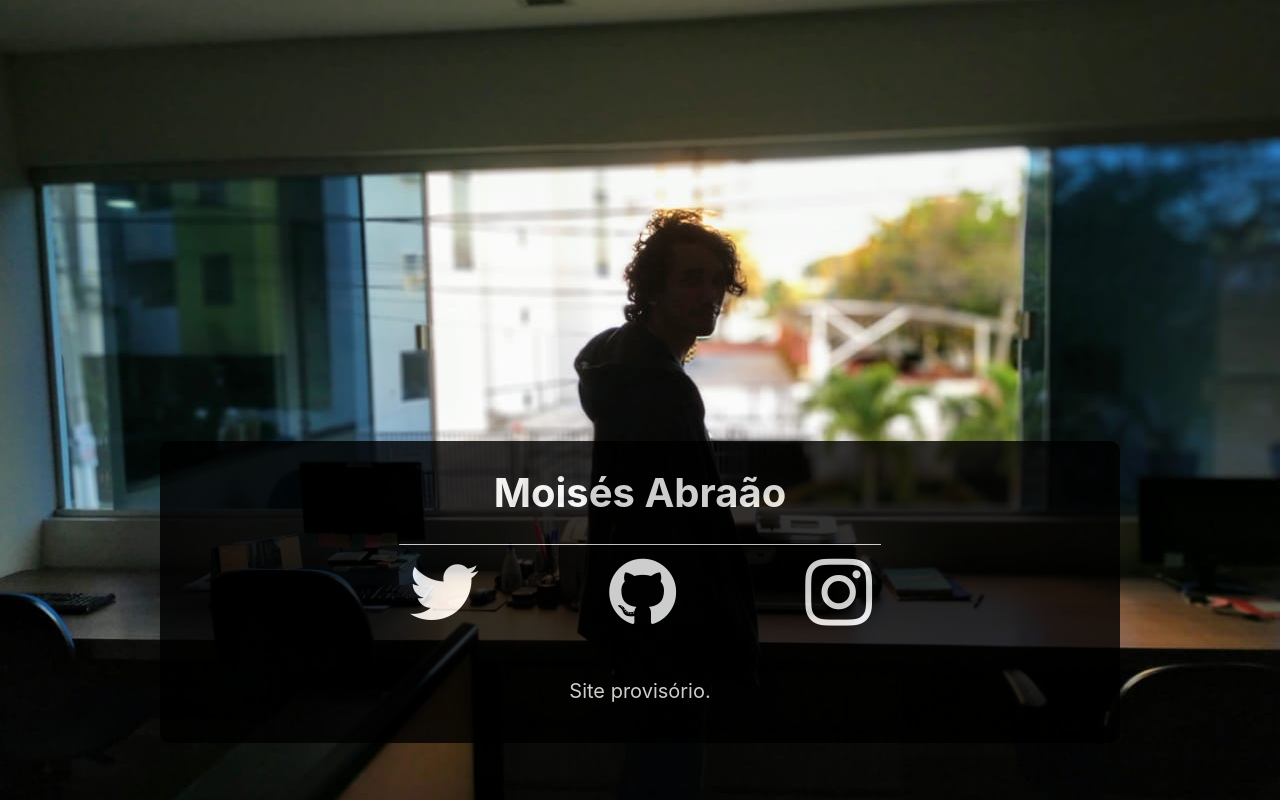
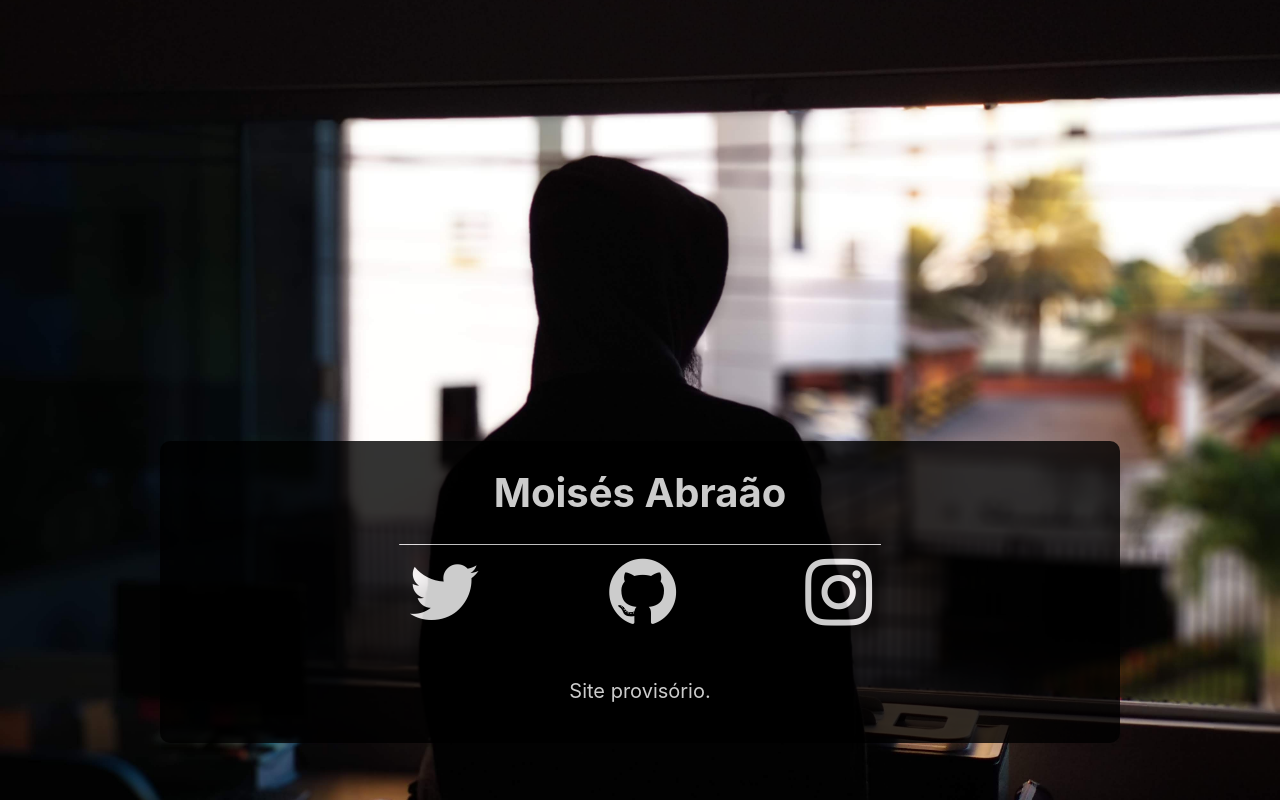
Before and after one commit to MoisesAbraao/moisesabraao, a React (Create React App) app: page / in a window 1280 px wide. Built offline with nearby package versions, Linux system fonts and the light colour scheme.

Commit message:
ajuste na imagem

```diff
--- a/src/App.css
+++ b/src/App.css
@@ -14,7 +14,7 @@
 }
 
 .App-header {
-  background-image: url('eu.jpg');
+  background-image: url('back.jpg');
   background-repeat: no-repeat;
   background-position: center center;
   background-attachment: fixed;
```
Also changed, not shown: src/back.jpg (added).
